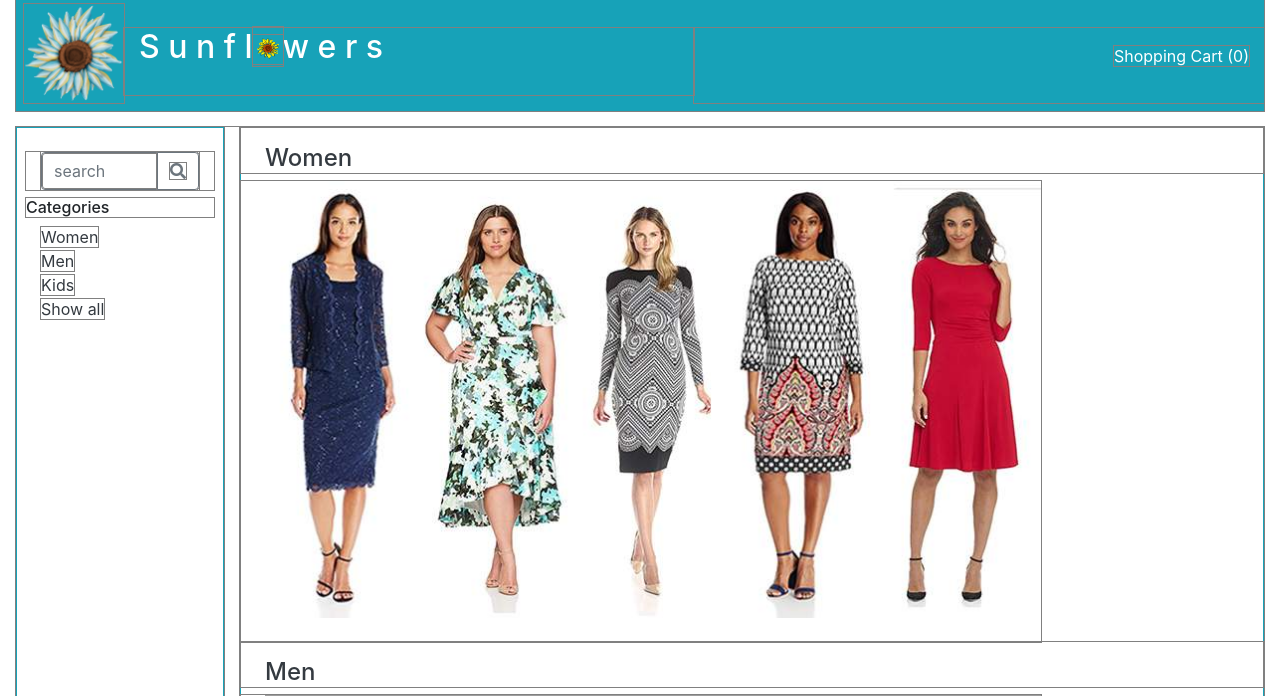
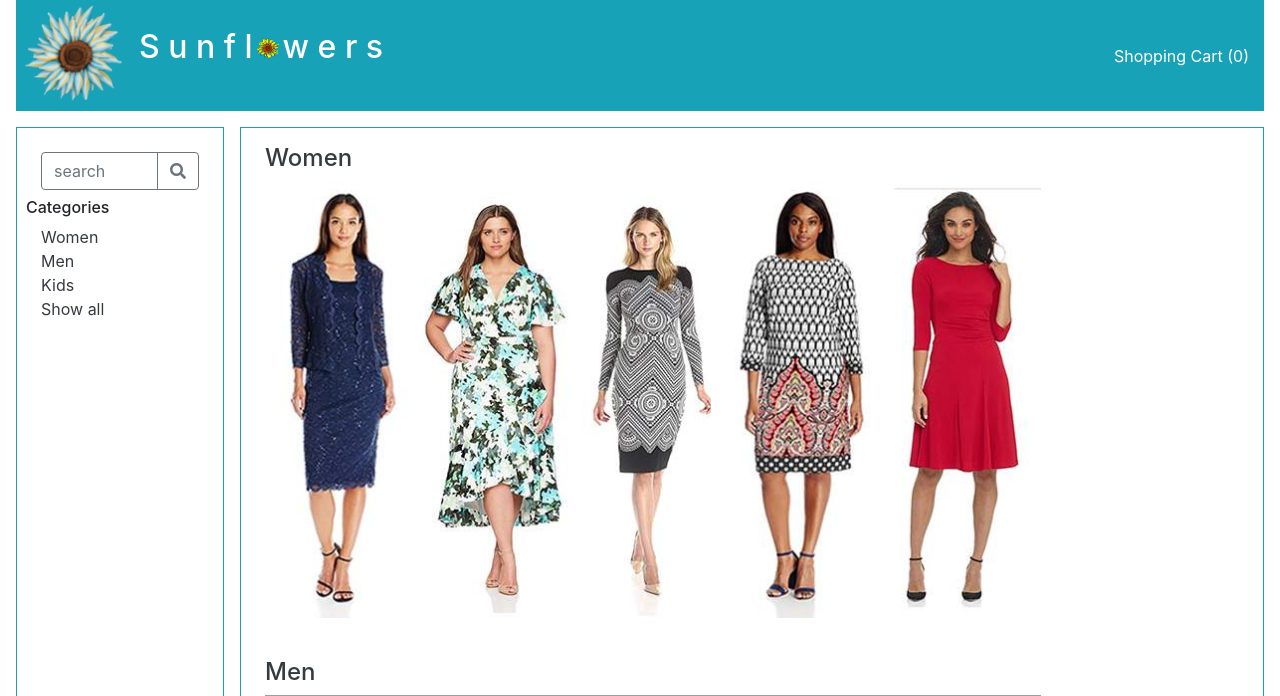
Before and after one commit to trinhgliedt/Ecommerce_Django_Project, a Django app: page / in a window 1280 px wide. Shown: the top 696 px of the page. Run offline with Django 3.2, Linux system fonts and the light colour scheme; data comes from the database, SQL or seed files in the repository; both versions use the stored data as it was after the commit; some libraries are stand-ins or nearby versions; grey boxes are pictures that could not be loaded.

Commit message:
removed outline in style sheet

```diff
--- a/main/static/projectStyle.css
+++ b/main/static/projectStyle.css
@@ -1,5 +1,5 @@
 * {
-    outline: 1px solid grey;
+    /* outline: 1px solid grey; */
 }
 
 .form-control:focus {
```
Also changed, not shown: db.sqlite3, 1 other file.
